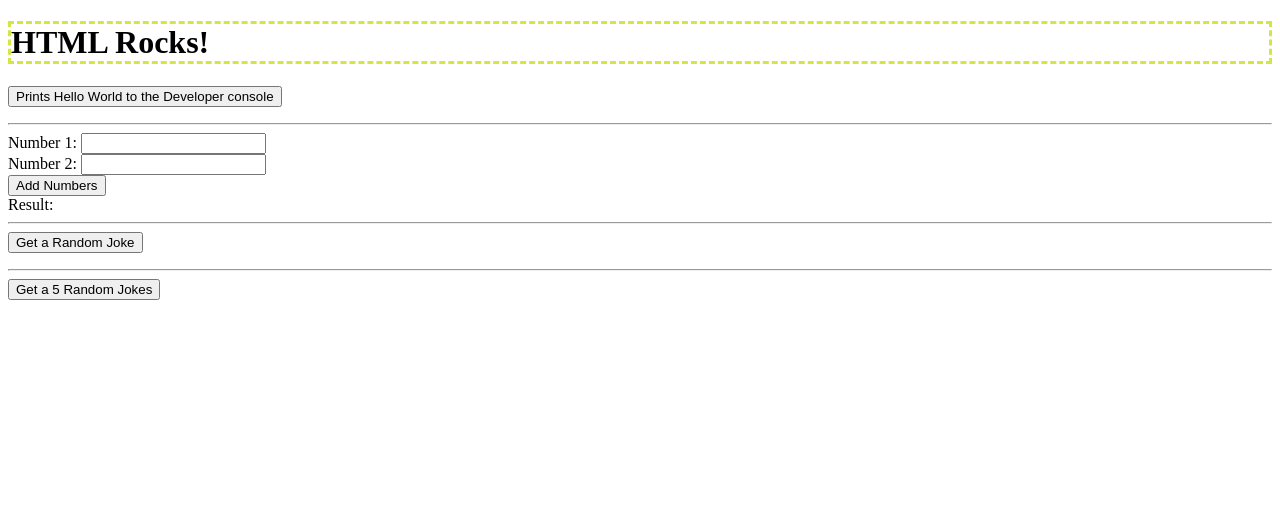
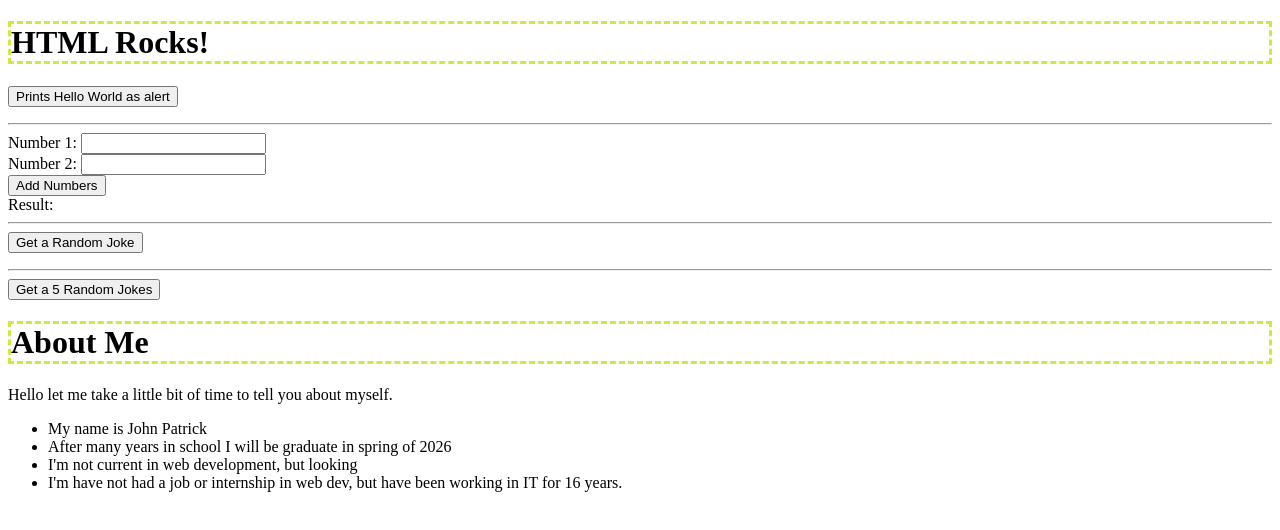
Before and after one commit to jpatrick83/CS408-M2.2-Lab, a website: page index.html in a window 1280 px wide. Drawn offline with Linux system fonts and the light colour scheme.

Commit message:
add updated index and image

```diff
--- a/index.html
+++ b/index.html
@@ -13,7 +13,7 @@
 <body>
   <h1>HTML Rocks!</h1>
   <p>
-    <button  onclick="helloWorld()">Prints Hello World to the Developer console</button>
+    <button  onclick="helloWorld()">Prints Hello World as alert</button>
   </p>
   <hr>
   <form id="addForm">
@@ -36,6 +36,17 @@
   <hr>
   <button id="jokeButtonTable">Get a  5 Random Jokes</button>
   <table id="jokeTable"></table>
+
+  <h1>About Me</h1>
+    <p>Hello let me take a little bit of time to tell you about myself.</p>
+    <ul>
+      <li>My name is John Patrick</li>
+      <li>After many years in school I will be graduate in spring of 2026</li>
+      <li>I'm not current in web development, but looking</li>
+      <li>I'm have not had a job or internship in web dev, but have been working in IT for 16 years.</li>
+    </ul>
+
+    <img>
 
   <script type="module" script="js/main.js">
     import {helloWorld, add, fetchRandomJoke, fetch5RandomJokes} from './js/main.js';
--- a/js/main.js
+++ b/js/main.js
@@ -7,10 +7,10 @@
  */
 
 /**
- * This function prints the string 'Hello World' to the console
+ * This function prints the string 'Hello World' as an alert
  */
 export function helloWorld() {
-    console.log('Hello World');
+    alert('Hello World');
 }
 
 /**
```
Also changed, not shown: meandemme.jpg (added).
